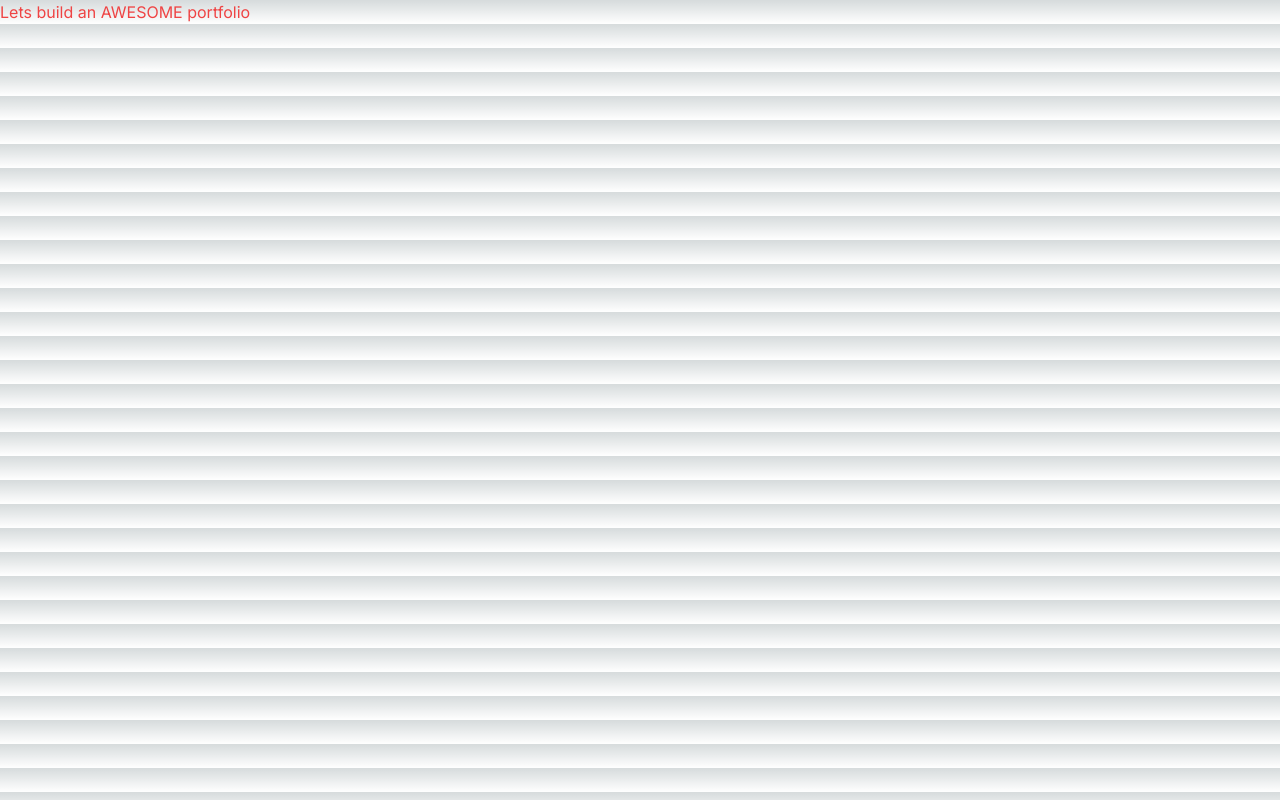
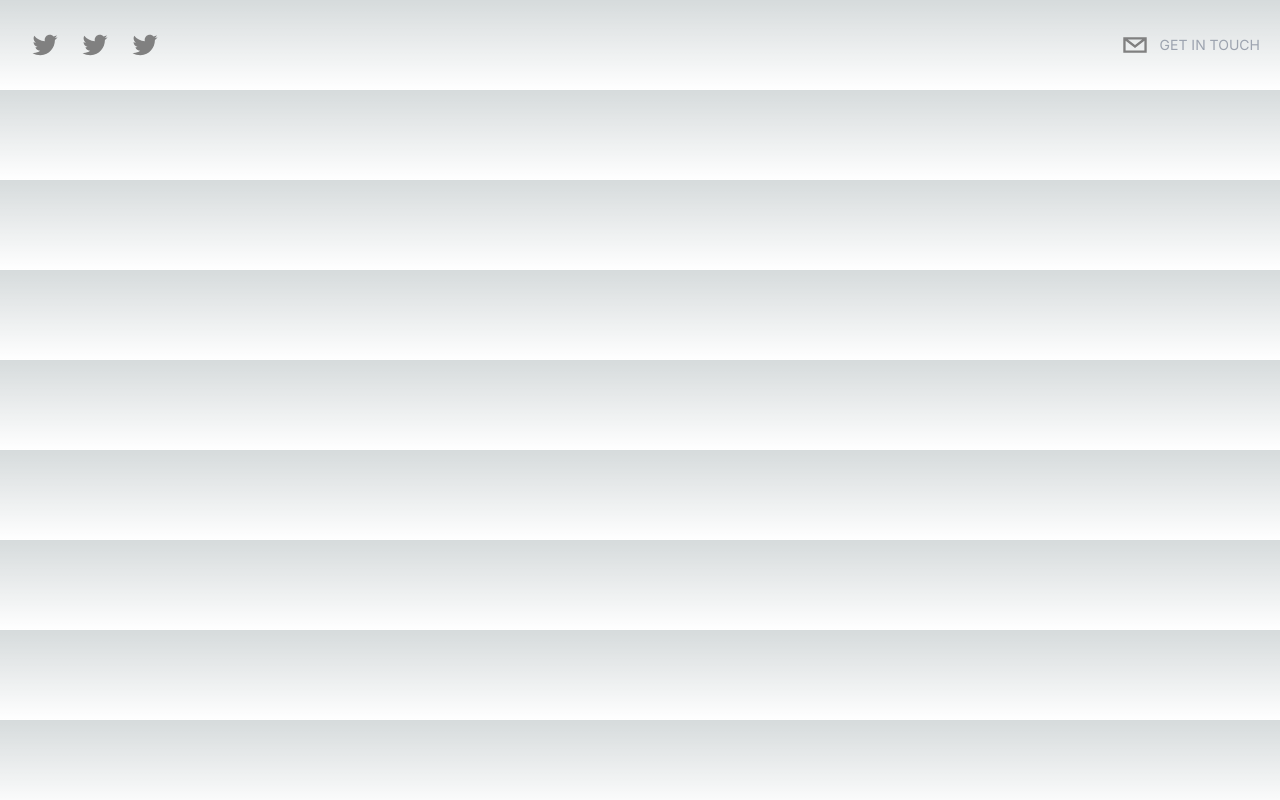
Before and after one commit to MrLatif/portfolio-yt-2.0, a Next.js app: page / in a window 1280 px wide. Built offline with nearby package versions, Linux system fonts and the light colour scheme.

Commit message:
Day 2: Start of the day, added Framer motion and Social Icons dependencies

```diff
--- a/app/page.tsx
+++ b/app/page.tsx
@@ -1,7 +1,22 @@
+import Header from "@/components/Header";
+
 export default function Home() {
   return (
     <div>
-      <h1 className="text-red-500">Lets build an AWESOME portfolio</h1>
+      {/* Header */}
+      <Header />
+
+      {/* Hero */}
+
+      {/* About */}
+
+      {/* Experience */}
+
+      {/* Skills */}
+
+      {/* Projects */}
+
+      {/* Contact Me */}
     </div>
   );
 }
--- /dev/null
+++ b/components/Header.tsx
@@ -0,0 +1,49 @@
+import React from "react";
+import { SocialIcon } from "react-social-icons";
+import { motion } from "framer-motion";
+
+type Props = {};
+
+export default function Header({}: Props) {
+  return (
+    <header className="sticky top-0 p-5 flex items-start justify-between max-w-7xl mx-auto z-20 xl:items-center">
+      <motion.div
+        initial={{
+          x: -500,
+          opacity: 0,
+          scale: 0.5,
+        }}
+        animate={{ x: 0, opacity: 1, scale: 1 }}
+        className="flex flex-row items-center"
+      >
+        {/* Social Icons */}
+        <SocialIcon
+          url="https://twitter.com"
+          fgColor="gray"
+          bgColor="transparent"
+        />
+        <SocialIcon
+          url="https://twitter.com"
+          fgColor="gray"
+          bgColor="transparent"
+        />
+        <SocialIcon
+          url="https://twitter.com"
+          fgColor="gray"
+          bgColor="transparent"
+        />
+      </motion.div>
+      <div className="flex flex-row items-center text-gray-300 cursor-pointer">
+        <SocialIcon
+          className="cursor-pointer"
+          network="email"
+          fgColor="gray"
+          bgColor="transparent"
+        />
+        <p className="uppercase hidden md:inline-flex text-sm text-gray-400">
+          Get In Touch
+        </p>
+      </div>
+    </header>
+  );
+}
--- a/package.json
+++ b/package.json
@@ -9,9 +9,11 @@
     "lint": "next lint"
   },
   "dependencies": {
+    "framer-motion": "^11.0.3",
     "next": "14.1.0",
     "react": "^18",
-    "react-dom": "^18"
+    "react-dom": "^18",
+    "react-social-icons": "^6.10.0"
   },
   "devDependencies": {
     "@types/node": "^20",
```
Also changed, not shown: 1 other file (tests, documents, lock files or other folders).
